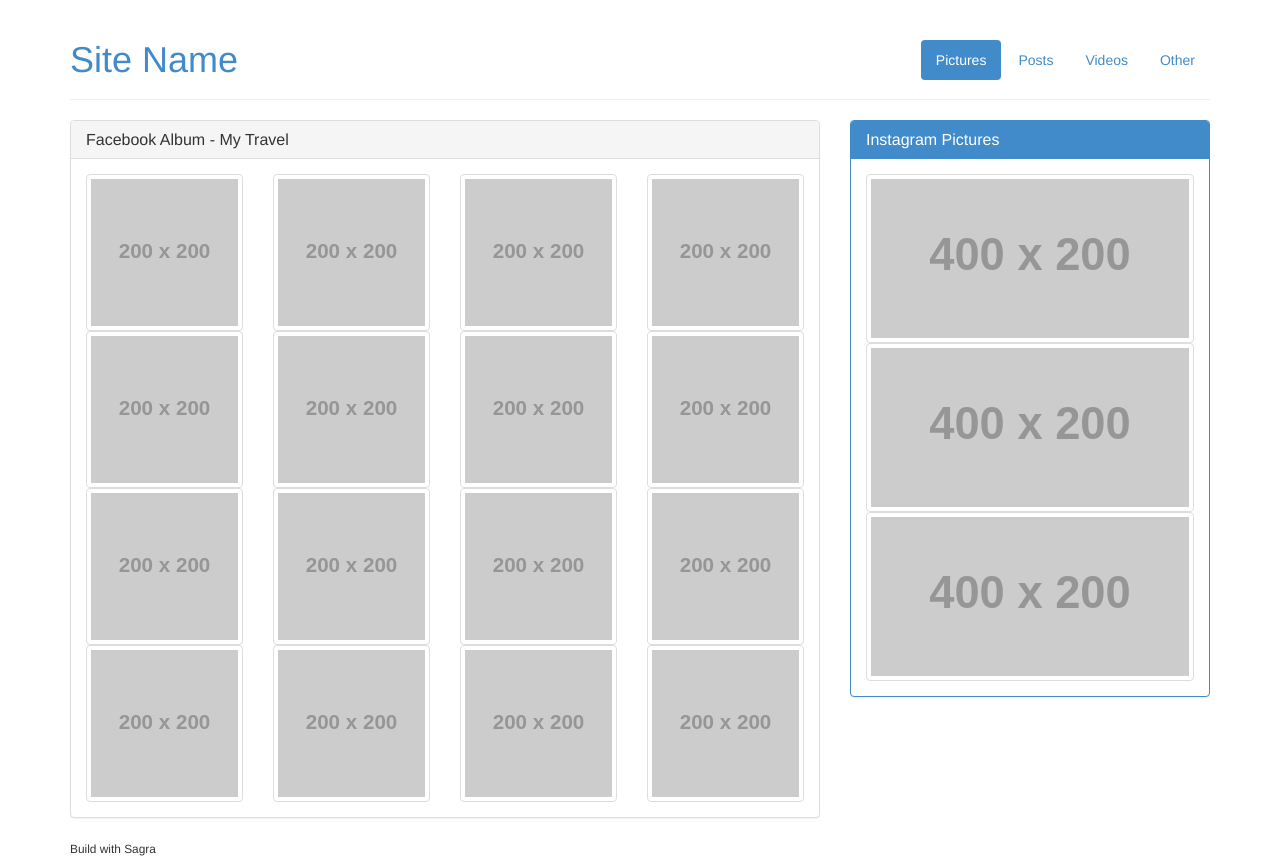
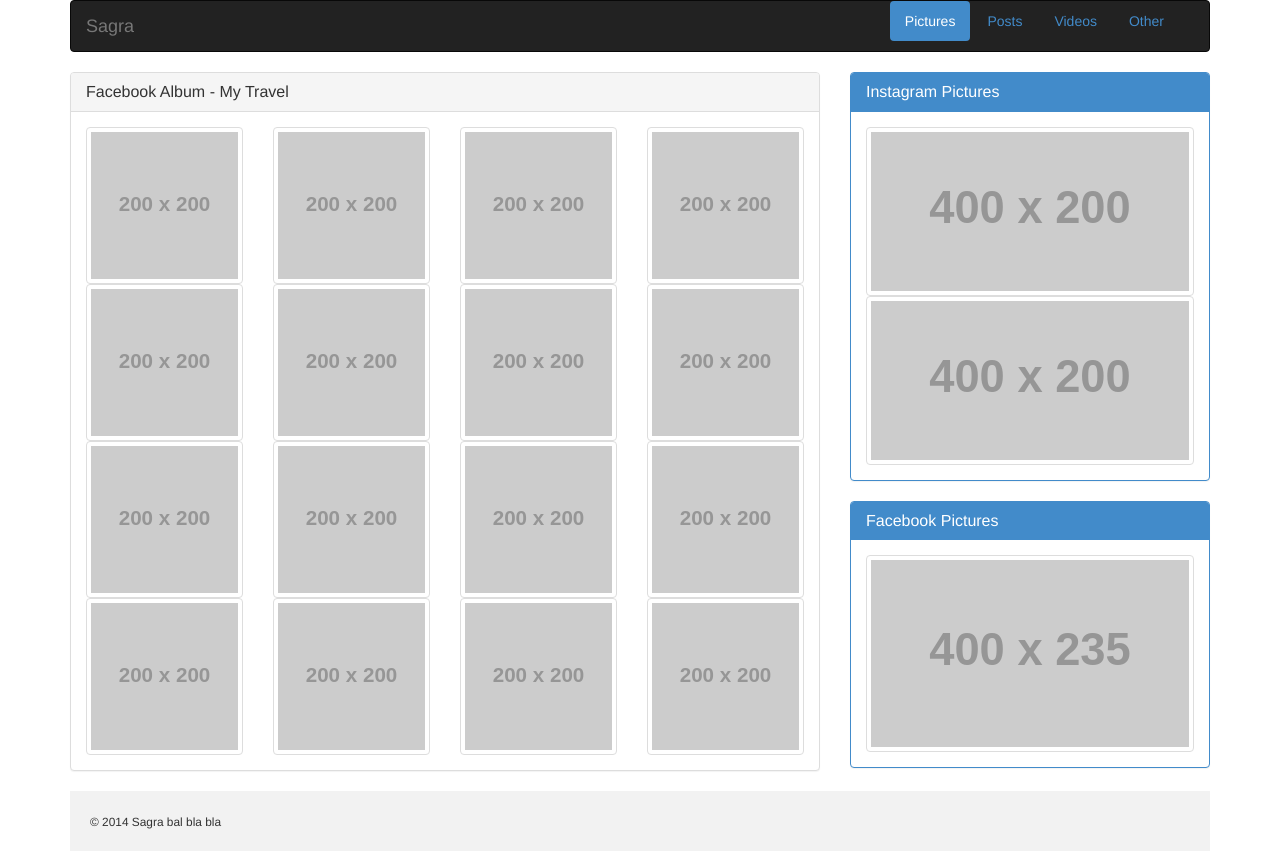
Before and after one commit to jitendratg/sagragate.github.io, a website: page site/preview.html in a window 1280 px wide. Drawn offline with Linux system fonts and the light colour scheme; some packages are replaced by stand-ins of ours; placeholder pictures from the web are drawn by us.

Commit message:
Task  done #2
I have done task 'Site Preview #2'

```diff
--- a/site/partials/1.html
+++ b/site/partials/1.html
@@ -42,7 +42,16 @@
 			<div class="panel-body">
 				<img class="img-thumbnail" src="http://placehold.it/400x200" alt="">
 				<img class="img-thumbnail" src="http://placehold.it/400x200" alt="">
-				<img class="img-thumbnail" src="http://placehold.it/400x200" alt="">
+			</div>
+		</div>
+	</div>
+    <div class="col-sm-4">
+		<div class="panel panel-primary">
+			<div class="panel-heading">
+				<h3 class="panel-title">Facebook Pictures</h3>
+			</div>
+			<div class="panel-body">
+				<img class="img-thumbnail" src="http://placehold.it/400x235" alt="">
 			</div>
 		</div>
 	</div>
--- a/site/preview.html
+++ b/site/preview.html
@@ -5,39 +5,35 @@
 <title></title>
 <meta name="description" content="">
 <meta name="viewport" content="width=device-width, initial-scale=1">
-
 <link rel="stylesheet" href="../assets/vendors/bootstrap/dist/css/bootstrap.min.css"/>
 <link rel="stylesheet" href="../assets/vendors/font-awesome/css/font-awesome.css"/>
-	<link rel="stylesheet" href="assets/css/style.css"/>
+<link rel="stylesheet" href="../assets/css/app.css"/>
 </head>
 <body ng-app="Sagra.Preview">
-
 <div class="container">
-	<div class="page-header">
+  <nav class="navbar navbar-inverse" role="navigation">
+    <div class="container-fluid">
+      <div class="navbar-header">
+        <button type="button" class="navbar-toggle collapsed" data-toggle="collapse" data-target="navbar-collapse"> <span class="sr-only">Toggle navigation</span> <span                class="icon-bar"></span> <span class="icon-bar"></span> <span class="icon-bar"></span> </button>
+        <a class="navbar-brand" href="#/tab/1">Sagra</a> </div>
+      <div class="collapse navbar-collapse" id="navbar-collapse">
         <ul class="nav navbar-right nav-pills">
           <li ng-class="{'active': tab == 1}"><a href="#/tab/1">Pictures</a></li>
           <li ng-class="{'active': tab == 2}"><a href="#/tab/2">Posts</a></li>
           <li ng-class="{'active': tab == 3}"><a href="#/tab/3">Videos</a></li>
           <li ng-class="{'active': tab == 4}"><a href="#/tab/4">Other</a></li>
         </ul>
-
-		<h1><a href="#/tab/1">Site Name</a></h1>
       </div>
-
+    </div>
+  </nav>
   <div ui-view></div>
-
-	<footer>
-		<small>Build with Sagra</small>
-	</footer>
+  <footer> <small class="text-center"> © 2014 Sagra bal bla bla </small> </footer>
 </div>
-
 <script src="../assets/vendors/angular/angular.min.js"></script>
 <script src="../assets/vendors/angular-sanitize/angular-sanitize.min.js"></script>
 <script src="../assets/vendors/angular-animate/angular-animate.min.js"></script>
 <script src="../assets/vendors/angular-ui-router/release/angular-ui-router.min.js"></script>
 <script src="../assets/vendors/angular-ui-bootstrap-bower/ui-bootstrap-tpls.min.js"></script>
-
 <script src="assets/js/app.js"></script>
-
 </body>
 </html>
```
Lines whose indentation alone changed are shown as unchanged.
